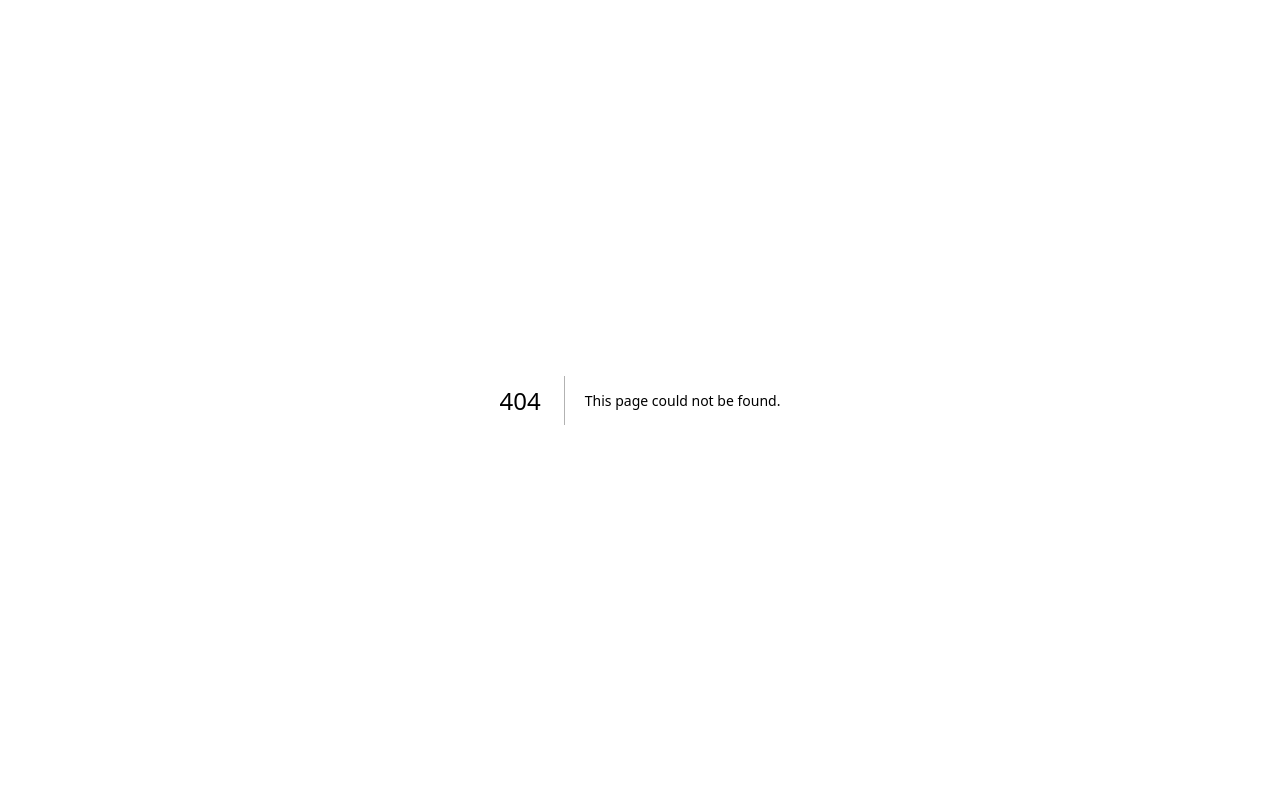
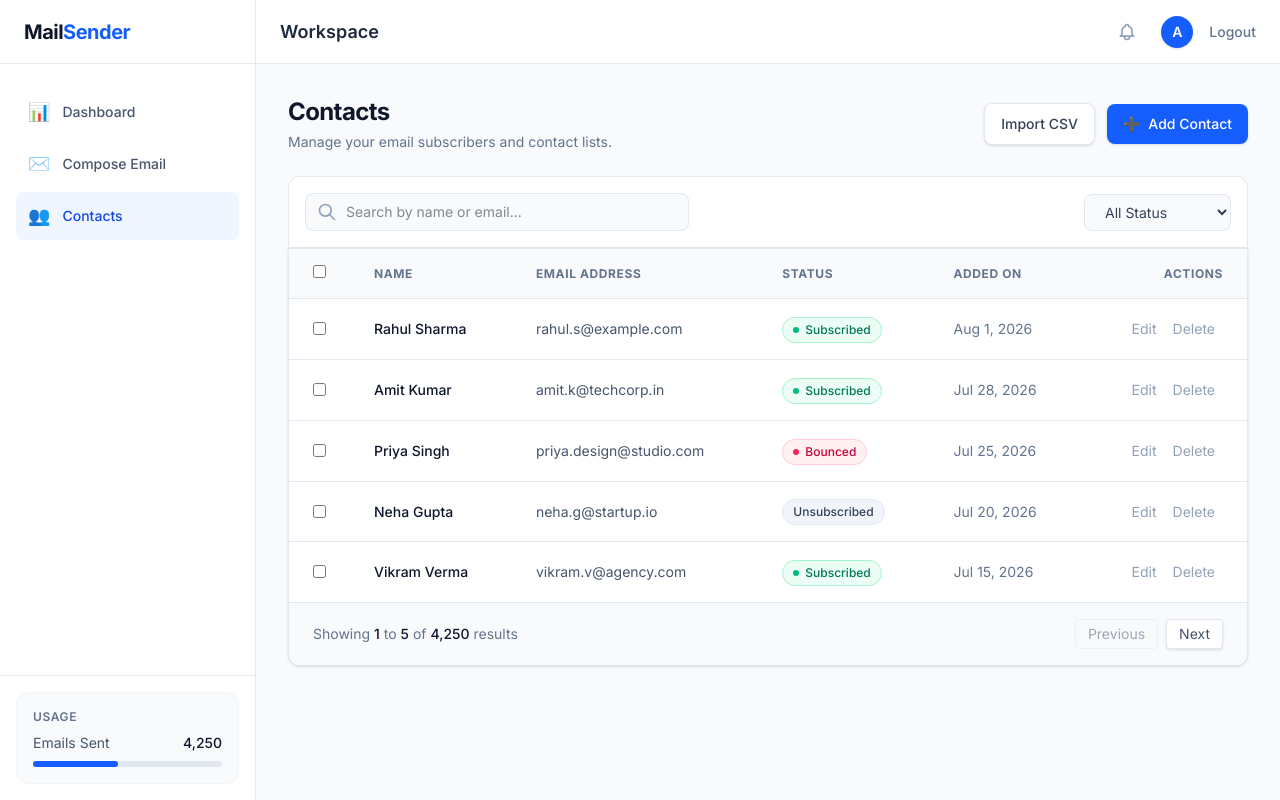
Before and after one commit to khanlazyanas/bulk-email-sender-frontend, a Next.js app: page /contacts in a window 1280 px wide. Before the commit this address had no page. Built offline with nearby package versions, Linux system fonts and the light colour scheme.

Commit message:
feat: build contacts management table with filters and pagination

```diff
--- /dev/null
+++ b/src/app/(dashboard)/contacts/page.tsx
@@ -0,0 +1,128 @@
+"use client";
+
+import { useState } from "react";
+
+export default function ContactsPage() {
+  // Fake contacts data for UI
+  const [contacts] = useState([
+    { id: 1, name: "Rahul Sharma", email: "rahul.s@example.com", status: "Subscribed", addedOn: "Aug 1, 2026" },
+    { id: 2, name: "Amit Kumar", email: "amit.k@techcorp.in", status: "Subscribed", addedOn: "Jul 28, 2026" },
+    { id: 3, name: "Priya Singh", email: "priya.design@studio.com", status: "Bounced", addedOn: "Jul 25, 2026" },
+    { id: 4, name: "Neha Gupta", email: "neha.g@startup.io", status: "Unsubscribed", addedOn: "Jul 20, 2026" },
+    { id: 5, name: "Vikram Verma", email: "vikram.v@agency.com", status: "Subscribed", addedOn: "Jul 15, 2026" },
+  ]);
+
+  const [searchTerm, setSearchTerm] = useState("");
+
+  return (
+    <div className="space-y-6">
+
+      {/* Page Header & Actions */}
+      <div className="flex flex-col sm:flex-row sm:items-center justify-between gap-4">
+        <div>
+          <h1 className="text-2xl font-bold text-slate-900 tracking-tight">Contacts</h1>
+          <p className="text-sm text-slate-500 mt-1">Manage your email subscribers and contact lists.</p>
+        </div>
+
+        <div className="flex items-center gap-3">
+          <button className="px-4 py-2.5 bg-white border border-slate-200 text-slate-700 rounded-lg text-sm font-medium hover:bg-slate-50 transition-colors shadow-sm">
+            Import CSV
+          </button>
+          <button className="px-4 py-2.5 bg-blue-600 text-white rounded-lg text-sm font-medium hover:bg-blue-700 transition-colors shadow-sm flex items-center gap-2">
+            <span>➕</span> Add Contact
+          </button>
+        </div>
+      </div>
+
+      {/* Filters and Search Bar */}
+      <div className="bg-white p-4 rounded-t-xl border-x border-t border-slate-200 flex flex-col sm:flex-row justify-between gap-4 items-center">
+        <div className="relative w-full sm:w-96">
+          <div className="absolute inset-y-0 left-0 pl-3 flex items-center pointer-events-none">
+            <svg className="h-5 w-5 text-slate-400" fill="none" viewBox="0 0 24 24" stroke="currentColor">
+              <path strokeLinecap="round" strokeLinejoin="round" strokeWidth={2} d="M21 21l-6-6m2-5a7 7 0 11-14 0 7 7 0 0114 0z" />
+            </svg>
+          </div>
+          <input
+            type="text"
+            placeholder="Search by name or email..."
+            value={searchTerm}
+            onChange={(e) => setSearchTerm(e.target.value)}
+            className="w-full pl-10 pr-4 py-2 bg-slate-50 border border-slate-200 rounded-lg focus:outline-none focus:ring-2 focus:ring-blue-500/20 focus:border-blue-500 transition-colors text-sm"
+          />
+        </div>
+
+        <div className="w-full sm:w-auto flex gap-2">
+          <select className="w-full sm:w-auto px-4 py-2 bg-slate-50 border border-slate-200 rounded-lg text-sm focus:outline-none text-slate-700">
+            <option value="all">All Status</option>
+            <option value="subscribed">Subscribed</option>
+            <option value="bounced">Bounced</option>
+            <option value="unsubscribed">Unsubscribed</option>
+          </select>
+        </div>
+      </div>
+
+      {/* Contacts Table */}
+      <div className="bg-white border border-slate-200 rounded-b-xl shadow-sm overflow-hidden -mt-6">
+        <div className="overflow-x-auto">
+          <table className="w-full text-left border-collapse">
+            <thead>
+              <tr className="bg-slate-50 border-y border-slate-200 text-xs uppercase tracking-wider text-slate-500 font-semibold">
+                <th className="px-6 py-4 w-12 text-center">
+                  <input type="checkbox" className="rounded border-slate-300 text-blue-600 focus:ring-blue-500" />
+                </th>
+                <th className="px-6 py-4">Name</th>
+                <th className="px-6 py-4">Email Address</th>
+                <th className="px-6 py-4">Status</th>
+                <th className="px-6 py-4">Added On</th>
+                <th className="px-6 py-4 text-right">Actions</th>
+              </tr>
+            </thead>
+            <tbody className="divide-y divide-slate-200">
+              {contacts.map((contact) => (
+                <tr key={contact.id} className="hover:bg-slate-50 transition-colors group">
+                  <td className="px-6 py-4 text-center">
+                    <input type="checkbox" className="rounded border-slate-300 text-blue-600 focus:ring-blue-500" />
+                  </td>
+                  <td className="px-6 py-4 whitespace-nowrap text-sm font-medium text-slate-900">
+                    {contact.name}
+                  </td>
+                  <td className="px-6 py-4 whitespace-nowrap text-sm text-slate-600">
+                    {contact.email}
+                  </td>
+                  <td className="px-6 py-4 whitespace-nowrap">
+                    <span className={`inline-flex items-center px-2.5 py-1 rounded-full text-xs font-medium border ${
+                      contact.status === "Subscribed" ? "bg-emerald-50 text-emerald-700 border-emerald-200" :
+                      contact.status === "Bounced" ? "bg-rose-50 text-rose-700 border-rose-200" :
+                      "bg-slate-100 text-slate-700 border-slate-200"
+                    }`}>
+                      {contact.status === "Subscribed" && <span className="w-1.5 h-1.5 rounded-full bg-emerald-500 mr-1.5"></span>}
+                      {contact.status === "Bounced" && <span className="w-1.5 h-1.5 rounded-full bg-rose-500 mr-1.5"></span>}
+                      {contact.status}
+                    </span>
+                  </td>
+                  <td className="px-6 py-4 whitespace-nowrap text-sm text-slate-500">
+                    {contact.addedOn}
+                  </td>
+                  <td className="px-6 py-4 whitespace-nowrap text-sm text-right">
+                    <button className="text-slate-400 hover:text-blue-600 transition-colors px-2">Edit</button>
+                    <button className="text-slate-400 hover:text-rose-600 transition-colors px-2">Delete</button>
+                  </td>
+                </tr>
+              ))}
+            </tbody>
+          </table>
+        </div>
+
+        {/* Pagination Footer */}
+        <div className="px-6 py-4 border-t border-slate-200 flex items-center justify-between bg-slate-50">
+          <p className="text-sm text-slate-500">Showing <span className="font-medium text-slate-900">1</span> to <span className="font-medium text-slate-900">5</span> of <span className="font-medium text-slate-900">4,250</span> results</p>
+          <div className="flex gap-2">
+            <button className="px-3 py-1 border border-slate-200 rounded text-sm text-slate-600 hover:bg-white disabled:opacity-50" disabled>Previous</button>
+            <button className="px-3 py-1 border border-slate-200 rounded text-sm text-slate-600 hover:bg-white bg-white shadow-sm">Next</button>
+          </div>
+        </div>
+      </div>
+
+    </div>
+  );
+}
```
